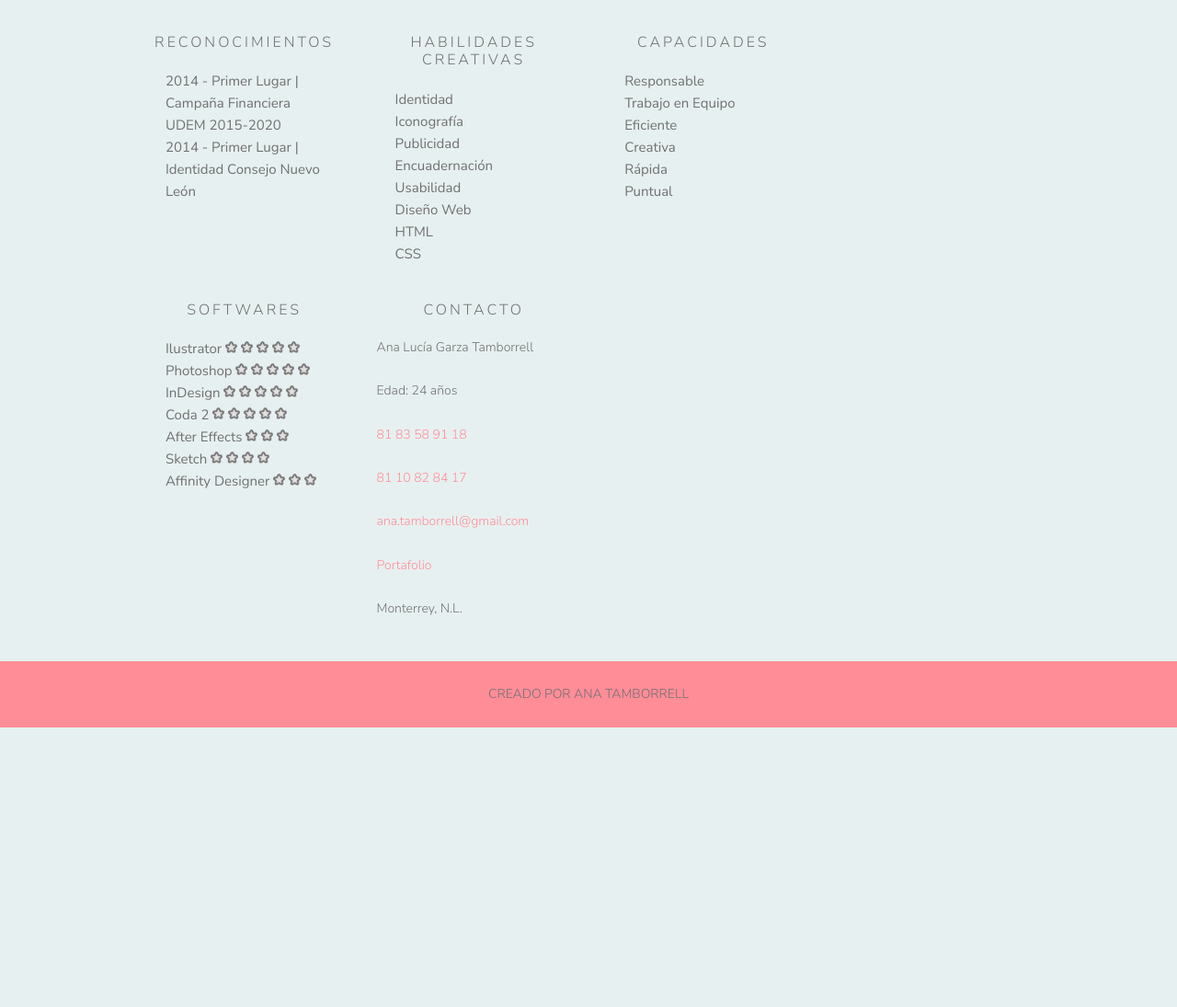
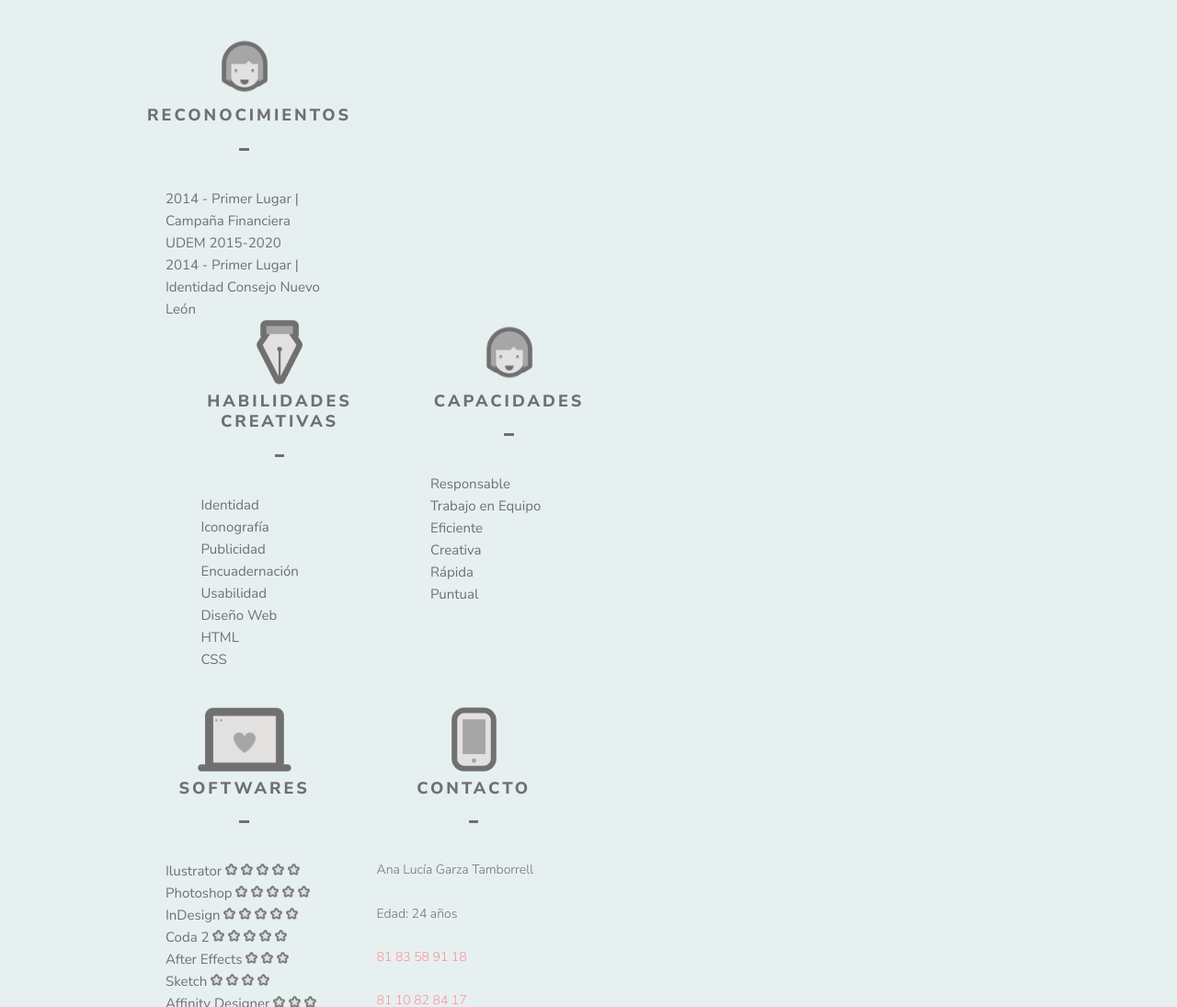
Before and after one commit to atamborrell/atamborrell.github.io, a plain HTML site: page index.html in a window 1280 px wide. Shown: the part 570-1665 px from the top of the page at 92% size. Before the commit the page ends 1361 px from the top, so only its background shows below. Drawn offline with Linux system fonts and the light colour scheme.

Commit message:
agregar titulos e iconos

```diff
--- a/index.html
+++ b/index.html
@@ -44,8 +44,8 @@
 		<div class="container">
 			<div class="row">
 				<div class="twelve columns">
-            <div class="sobremi" id="sobremi">
-            <center>  <img src="atamborrell.github.io/sobremi.png" style="height:70px;"/></center>
+          <div class="sobremi" id="sobremi">
+              <center>  <img src="atamborrell.github.io/sobremi.png" style="height:70px;"/></center>
               <h2>Sobre Mí</h2>
               <div class="line">&nbsp;</div>
               <p>Egresada de la Lic. en Diseño Gráfico de la Universidad de Monterrey, con habilidades y conocimiento en branding, ilustración, publicidad, diseño de infromación, diseño web, experiencia de usuario y diseño de interacción.</p>
@@ -83,8 +83,9 @@
     <div class="container">
       <div class="row">
         <div class="three columns">
-            <div class="reconocimientos" id="reconocimientos">
-              <h1>Reconocimientos</h1>
+          <center>  <img src="atamborrell.github.io/sobremi.png" style="height:70px;"/></center>
+          <h2>Reconocimientos</h2>
+          <div class="line">&nbsp;</div>
               <ul>
                 <li>2014 - Primer Lugar | Campaña Financiera UDEM 2015-2020</li>
                 <li>2014 - Primer Lugar | Identidad Consejo Nuevo León</li>
@@ -93,7 +94,9 @@
           </div>
           <div class="three columns">
             <div class="habilidades" id="habilidades">
-              <h1>Habilidades Creativas</h1>
+              <center>  <img src="atamborrell.github.io/habilidades.png" style="height:70px;"/></center>
+              <h2>Habilidades Creativas</h2>
+              <div class="line">&nbsp;</div>
               <ul>
                 <li>Identidad</li>
                 <li>Iconografía</li>
@@ -108,7 +111,9 @@
           </div>
           <div class="three columns">
             <div class="columna-contenido" class="capacidades" id="capacidades">
-              <h1>Capacidades</h1>
+              <center>  <img src="atamborrell.github.io/sobremi.png" style="height:70px;"/></center>
+              <h2>Capacidades</h2>
+              <div class="line">&nbsp;</div>
               <ul>
                 <li>Responsable</li>
                 <li>Trabajo en Equipo</li>
@@ -128,7 +133,9 @@
   			<div class="row">
   				<div class="three columns">
             <div class="softwares" id="softwares">
-              <h1>Softwares</h1>
+              <center>  <img src="atamborrell.github.io/softwares.png" style="height:70px;"/></center>
+              <h2>Softwares</h2>
+              <div class="line">&nbsp;</div>
               <ul>
                 <li>Ilustrator <img src="atamborrell.github.io/star.png" style="height:13px;"/>
                 <img src="atamborrell.github.io/star.png" style="height:13px;"/>
@@ -165,7 +172,9 @@
           </div>
           <div class="three columns">
             <div class="contacto" id="contacto">
-              <h1>Contacto</h1>
+              <center>  <img src="atamborrell.github.io/contacto.png" style="height:70px;"/></center>
+              <h2>Contacto</h2>
+              <div class="line">&nbsp;</div>
               <p>Ana Lucía Garza Tamborrell</p>
               <p>Edad: 24 años</p>
               <p><a href="tel:8183589118">81 83 58 91 18</a></p>
```
